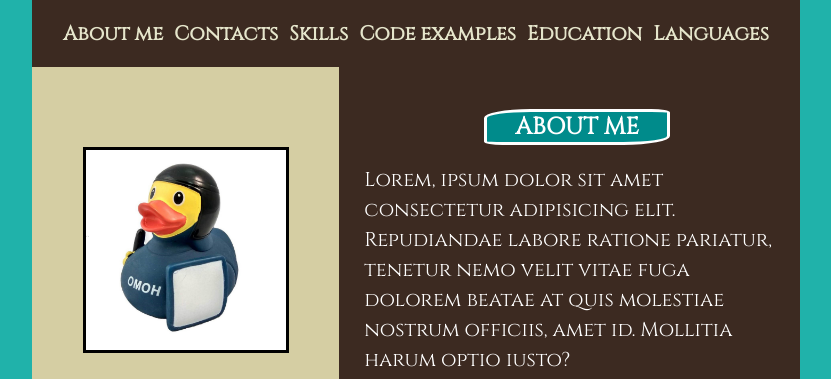
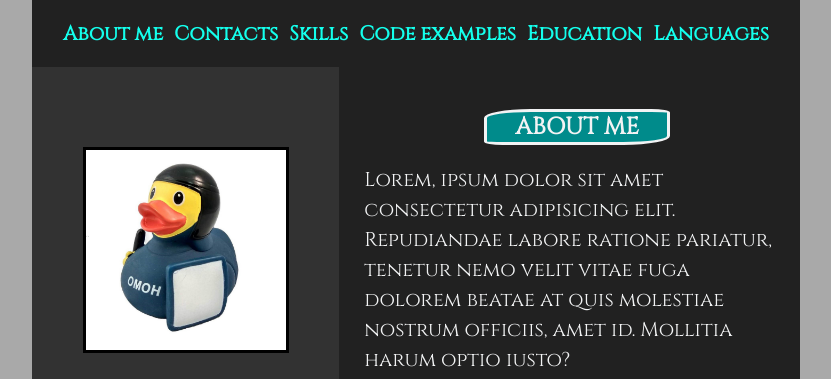
Before and after one commit to draftedED/rsschool-cv-prev, a plain HTML site: page index.html in a window 1280 px wide. Shown: the top 379 px of the page, without its empty margins (224-1055 px from the left). Drawn offline with Linux system fonts and the light colour scheme.

Commit message:
feat: add new colors and background colors

```diff
--- a/styles/style.css
+++ b/styles/style.css
@@ -5,13 +5,13 @@
 }
 
 :root {
-  --main-link-color: #E5E5CB;
+  --main-link-color: #14FFEC;
 }
 
 body {
   width: 60%;
   margin: 0 auto;
-  background-color: lightseagreen;
+  background-color: darkgrey;
 }
 
 a {
@@ -25,7 +25,7 @@ a {
 
 .left-container h3 {
   margin: 40px auto 20px;
-  border: 3px solid black;
+  border: 3px solid #f2f3f4;
   border-radius: 25% 10%;
   background-color: darkcyan;
   text-align: center;
@@ -36,7 +36,7 @@ a {
 
 .right-container h3 {
   margin: 40px auto 20px;
-  border: 3px solid white;
+  border: 3px solid #f2f3f4;
   border-radius: 25% 10%;
   background-color: darkcyan;
   text-align: center;
@@ -53,7 +53,7 @@ a {
   list-style: none;
   padding: 20px;
   margin: 0;
-  background-color: #3C2A21;
+  background-color: #212121;
   font-size: 20px;
   font-family: "Cinzel";
   font-weight: 700;
@@ -73,8 +73,8 @@ a {
   flex-direction: column;
   width: 40%;
   align-items: center;
-  background-color: #D5CEA3;
-  color: black;
+  background-color: #323232;
+  color: #f2f3f4;
 }
 
 .main-information {
@@ -147,8 +147,8 @@ a {
   flex-direction: column;
   align-items: center;
   width: 60%;
-  background-color: #3C2A21;
-  color: white;
+  background-color: #212121;
+  color: #f2f3f4;
 }
 
 .about-me-container {
@@ -189,7 +189,7 @@ a {
 }
 
 pre {
-  border: 3px solid black;
+  border: 3px solid #f2f3f4;
   border-radius: 25% 10%;
   margin: 40px;
 }
@@ -203,8 +203,8 @@ footer {
   justify-content: space-between;
   align-items: center;
   padding: 0px 20px;
-  color: black;
-  background-color: white;
+  color: #f2f3f4;
+  background-color: #323232;
   font-family: "Cinzel";
   font-weight: 700;
   font-size: 20px;
```
